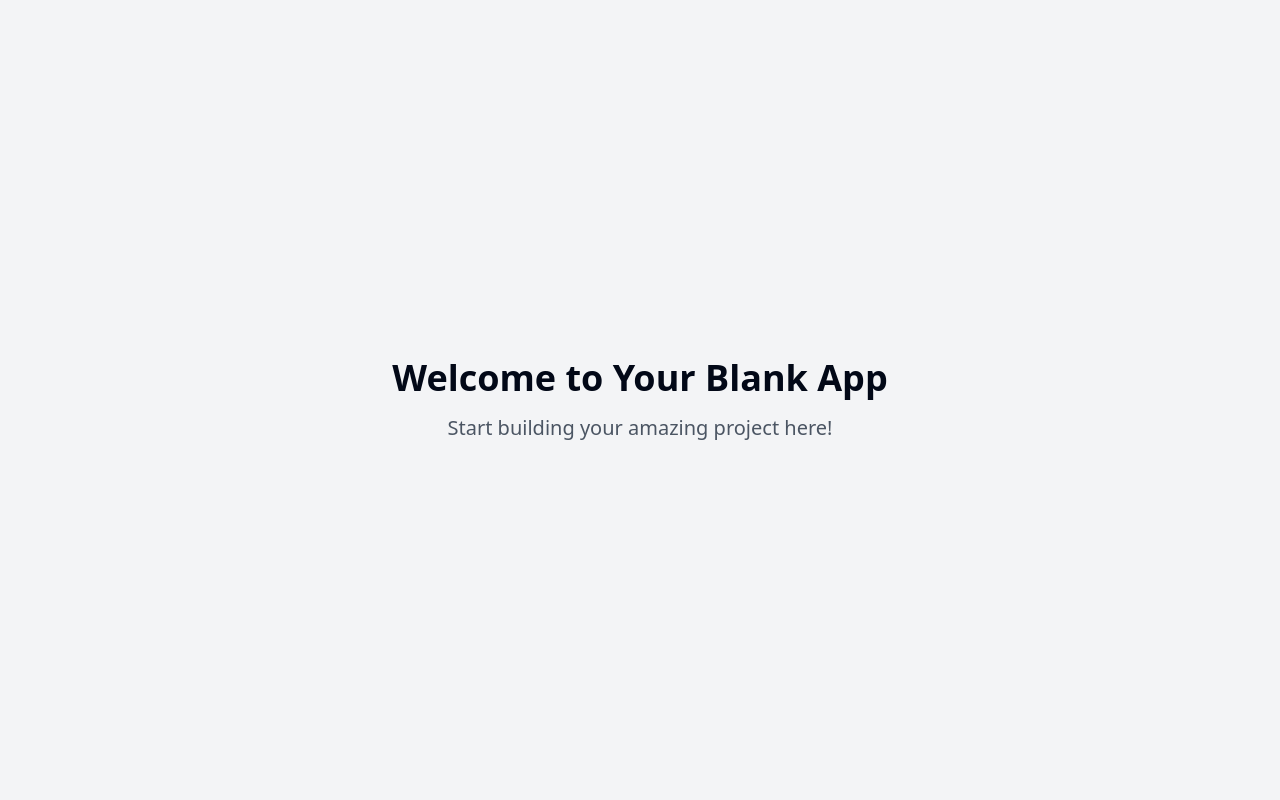
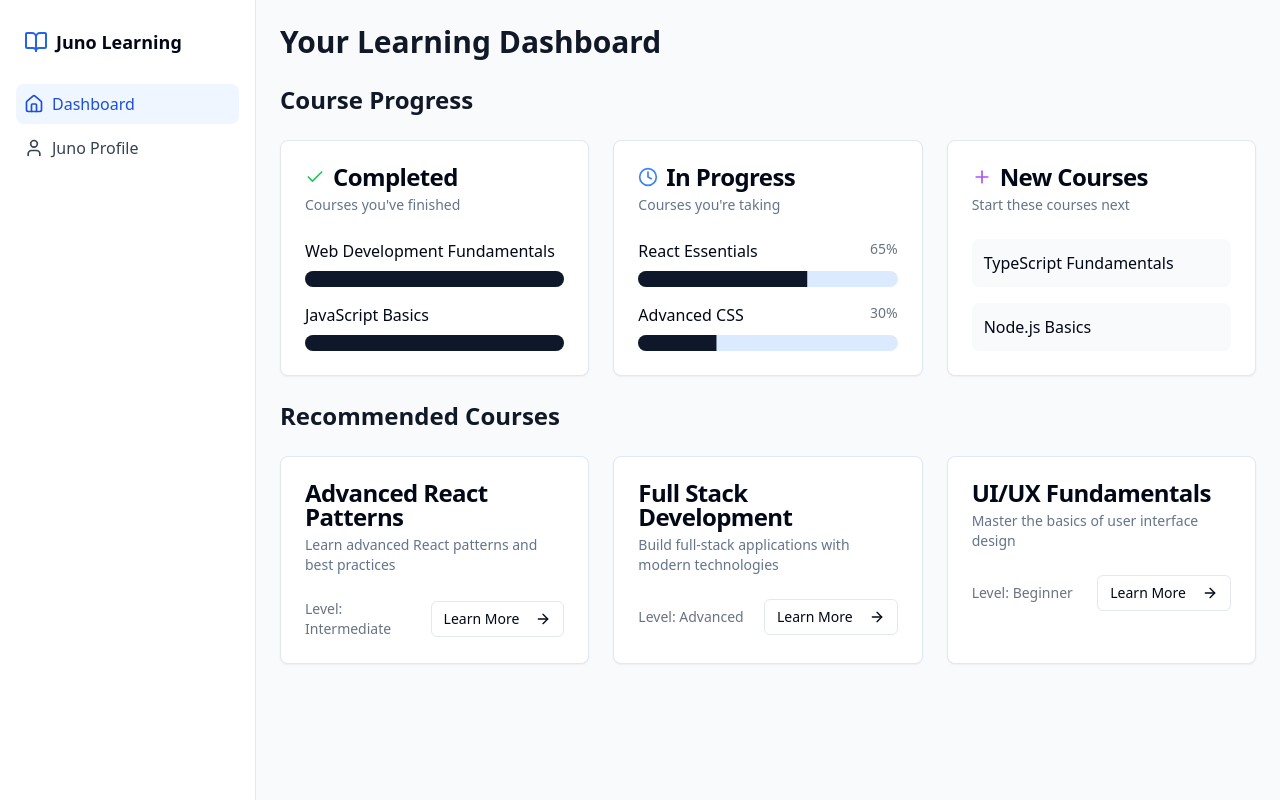
Before and after one commit to tomeraccessibe/course-tracker-dashboard, a React (Vite) app: page / in a window 1280 px wide. Built offline with nearby package versions, Linux system fonts and the light colour scheme.

Commit message:
Add dashboard for course tracking
Implement a dashboard site to display the courses completed, in progress, and new courses for clients from the Juno site. Include a section for relevant courses and a menu link to the Juno user profile in the React app.
[skip gpt_engineer]

```diff
--- /dev/null
+++ b/src/components/CourseProgress.tsx
@@ -0,0 +1,101 @@
+import { Check, Clock, Plus } from "lucide-react";
+import { Progress } from "@/components/ui/progress";
+import {
+  Card,
+  CardContent,
+  CardDescription,
+  CardHeader,
+  CardTitle,
+} from "@/components/ui/card";
+
+const courses = {
+  completed: [
+    { id: 1, name: "Web Development Fundamentals", progress: 100 },
+    { id: 2, name: "JavaScript Basics", progress: 100 },
+  ],
+  inProgress: [
+    { id: 3, name: "React Essentials", progress: 65 },
+    { id: 4, name: "Advanced CSS", progress: 30 },
+  ],
+  new: [
+    { id: 5, name: "TypeScript Fundamentals" },
+    { id: 6, name: "Node.js Basics" },
+  ],
+};
+
+export const CourseProgress = () => {
+  return (
+    <div className="space-y-6">
+      <h2 className="text-2xl font-semibold text-gray-900">Course Progress</h2>
+
+      <div className="grid grid-cols-1 md:grid-cols-3 gap-6">
+        {/* Completed Courses */}
+        <Card>
+          <CardHeader>
+            <CardTitle className="flex items-center space-x-2">
+              <Check className="w-5 h-5 text-green-500" />
+              <span>Completed</span>
+            </CardTitle>
+            <CardDescription>Courses you've finished</CardDescription>
+          </CardHeader>
+          <CardContent>
+            <div className="space-y-4">
+              {courses.completed.map((course) => (
+                <div key={course.id} className="space-y-2">
+                  <div className="flex justify-between">
+                    <span className="font-medium">{course.name}</span>
+                  </div>
+                  <Progress value={100} className="bg-green-100" />
+                </div>
+              ))}
+            </div>
+          </CardContent>
+        </Card>
+
+        {/* In Progress Courses */}
+        <Card>
+          <CardHeader>
+            <CardTitle className="flex items-center space-x-2">
+              <Clock className="w-5 h-5 text-blue-500" />
+              <span>In Progress</span>
+            </CardTitle>
+            <CardDescription>Courses you're taking</CardDescription>
+          </CardHeader>
+          <CardContent>
+            <div className="space-y-4">
+              {courses.inProgress.map((course) => (
+                <div key={course.id} className="space-y-2">
+                  <div className="flex justify-between">
+                    <span className="font-medium">{course.name}</span>
+                    <span className="text-sm text-gray-500">{course.progress}%</span>
+                  </div>
+                  <Progress value={course.progress} className="bg-blue-100" />
+                </div>
+              ))}
+            </div>
+          </CardContent>
+        </Card>
+
+        {/* New Courses */}
+        <Card>
+          <CardHeader>
+            <CardTitle className="flex items-center space-x-2">
+              <Plus className="w-5 h-5 text-purple-500" />
+              <span>New Courses</span>
+            </CardTitle>
+            <CardDescription>Start these courses next</CardDescription>
+          </CardHeader>
+          <CardContent>
+            <div className="space-y-4">
+              {courses.new.map((course) => (
+                <div key={course.id} className="p-3 bg-gray-50 rounded-lg">
+                  <span className="font-medium">{course.name}</span>
+                </div>
+              ))}
+            </div>
+          </CardContent>
+        </Card>
+      </div>
+    </div>
+  );
+};
--- /dev/null
+++ b/src/components/Layout.tsx
@@ -0,0 +1,12 @@
+import { Sidebar } from "./Sidebar";
+
+export const Layout = ({ children }: { children: React.ReactNode }) => {
+  return (
+    <div className="min-h-screen bg-gray-50">
+      <div className="flex">
+        <Sidebar />
+        <main className="flex-1">{children}</main>
+      </div>
+    </div>
+  );
+};
--- /dev/null
+++ b/src/components/RecommendedCourses.tsx
@@ -0,0 +1,60 @@
+import {
+  Card,
+  CardContent,
+  CardDescription,
+  CardHeader,
+  CardTitle,
+} from "@/components/ui/card";
+import { Button } from "@/components/ui/button";
+import { ArrowRight } from "lucide-react";
+
+const recommendedCourses = [
+  {
+    id: 1,
+    name: "Advanced React Patterns",
+    description: "Learn advanced React patterns and best practices",
+    level: "Intermediate",
+  },
+  {
+    id: 2,
+    name: "Full Stack Development",
+    description: "Build full-stack applications with modern technologies",
+    level: "Advanced",
+  },
+  {
+    id: 3,
+    name: "UI/UX Fundamentals",
+    description: "Master the basics of user interface design",
+    level: "Beginner",
+  },
+];
+
+export const RecommendedCourses = () => {
+  return (
+    <div className="space-y-6">
+      <h2 className="text-2xl font-semibold text-gray-900">Recommended Courses</h2>
+
+      <div className="grid grid-cols-1 md:grid-cols-3 gap-6">
+        {recommendedCourses.map((course) => (
+          <Card key={course.id}>
+            <CardHeader>
+              <CardTitle>{course.name}</CardTitle>
+              <CardDescription>{course.description}</CardDescription>
+            </CardHeader>
+            <CardContent>
+              <div className="space-y-4">
+                <div className="flex items-center justify-between">
+                  <span className="text-sm text-gray-500">Level: {course.level}</span>
+                  <Button variant="outline" size="sm">
+                    <span>Learn More</span>
+                    <ArrowRight className="w-4 h-4 ml-2" />
+                  </Button>
+                </div>
+              </div>
+            </CardContent>
+          </Card>
+        ))}
+      </div>
+    </div>
+  );
+};
--- /dev/null
+++ b/src/components/Sidebar.tsx
@@ -0,0 +1,39 @@
+import { User, BookOpen, Home } from "lucide-react";
+import { cn } from "@/lib/utils";
+
+export const Sidebar = () => {
+  return (
+    <div className="w-64 h-screen bg-white border-r border-gray-200 p-4">
+      <div className="space-y-4">
+        <div className="flex items-center space-x-2 px-2 py-3">
+          <BookOpen className="w-6 h-6 text-blue-600" />
+          <span className="text-lg font-semibold">Juno Learning</span>
+        </div>
+
+        <nav className="space-y-1">
+          <a
+            href="/"
+            className={cn(
+              "flex items-center space-x-2 px-2 py-2 rounded-lg",
+              "bg-blue-50 text-blue-700 font-medium"
+            )}
+          >
+            <Home className="w-5 h-5" />
+            <span>Dashboard</span>
+          </a>
+
+          <a
+            href="https://juno.com/profile"
+            className={cn(
+              "flex items-center space-x-2 px-2 py-2 rounded-lg",
+              "text-gray-700 hover:bg-gray-100 transition-colors"
+            )}
+          >
+            <User className="w-5 h-5" />
+            <span>Juno Profile</span>
+          </a>
+        </nav>
+      </div>
+    </div>
+  );
+};
--- a/src/pages/Index.tsx
+++ b/src/pages/Index.tsx
@@ -1,13 +1,16 @@
-// Update this page (the content is just a fallback if you fail to update the page)
+import { Layout } from "@/components/Layout";
+import { CourseProgress } from "@/components/CourseProgress";
+import { RecommendedCourses } from "@/components/RecommendedCourses";
 
 const Index = () => {
   return (
-    <div className="min-h-screen flex items-center justify-center bg-gray-100">
-      <div className="text-center">
-        <h1 className="text-4xl font-bold mb-4">Welcome to Your Blank App</h1>
-        <p className="text-xl text-gray-600">Start building your amazing project here!</p>
+    <Layout>
+      <div className="p-6 space-y-6">
+        <h1 className="text-3xl font-bold text-gray-900">Your Learning Dashboard</h1>
+        <CourseProgress />
+        <RecommendedCourses />
       </div>
-    </div>
+    </Layout>
   );
 };
 
```
